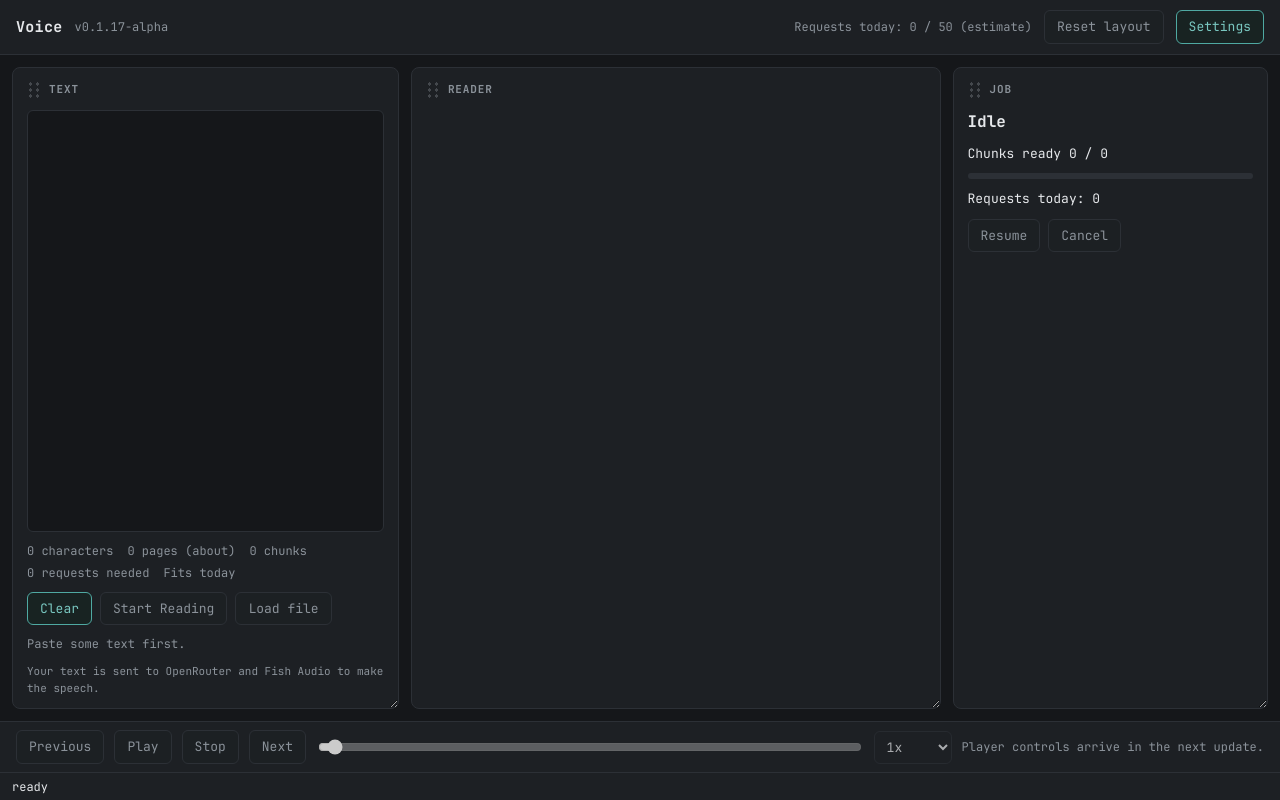
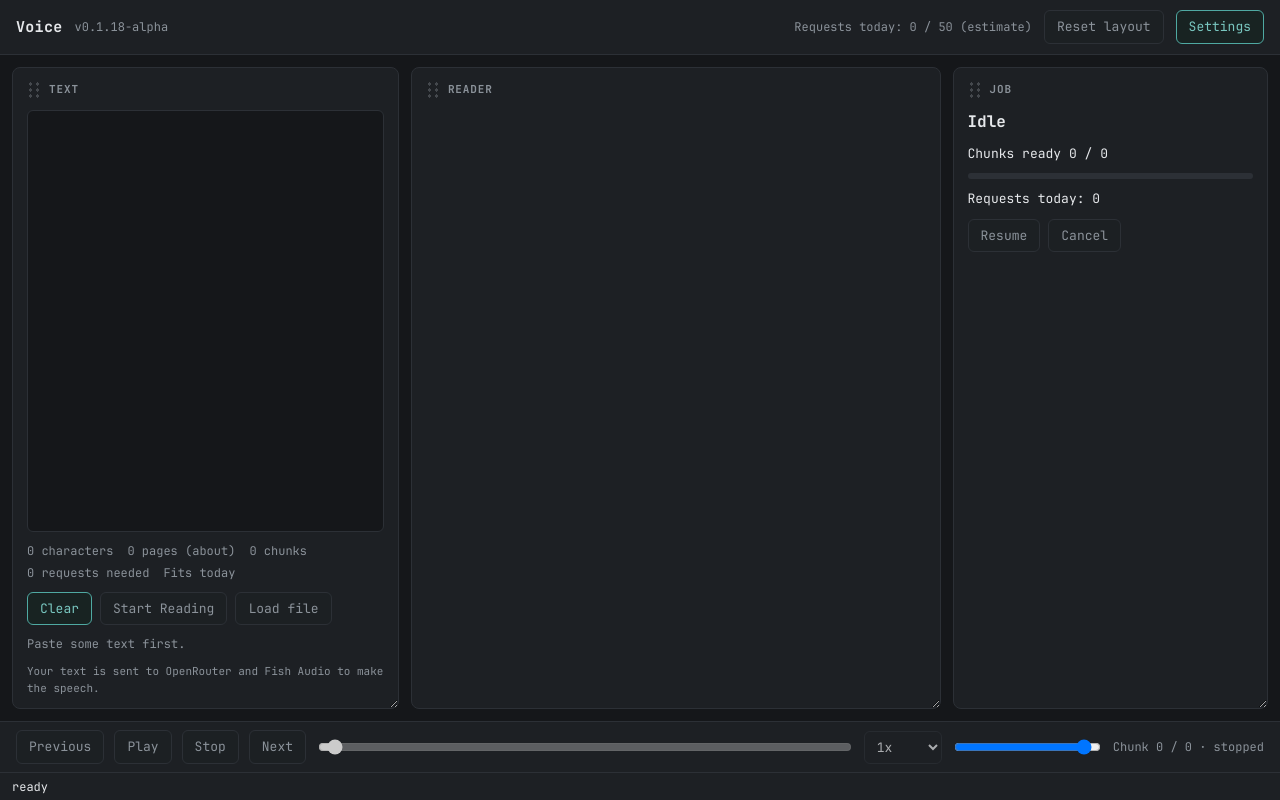
Before and after one commit to NestorKrs/Voice, a React (Vite) app: page / in a window 1280 px wide. Built offline with nearby package versions, Linux system fonts and the light colour scheme.

Commit message:
0.1.18-alpha: implement functional player controls

```diff
--- a/package.json
+++ b/package.json
@@ -1,7 +1,7 @@
 {
   "name": "voice",
   "private": true,
-  "version": "0.1.17-alpha",
+  "version": "0.1.18-alpha",
   "type": "module",
   "scripts": {
     "dev": "vite --host 127.0.0.1 --port 5180 --strictPort",
--- a/src/App.jsx
+++ b/src/App.jsx
@@ -5,6 +5,7 @@ import { computeStats } from './textStats.js';
 import { chunkText } from './textPipeline.js';
 import { createScheduler } from './scheduler.js';
 import { createServices } from './wiring.js';
+import { createPlayerEngine } from './playerEngine.js';
 import { DEFAULT_ORDER, movePanel, stepPanel, loadOrder, saveOrder, resetOrder } from './panelLayout.js';
 
 const storage = typeof localStorage !== 'undefined' ? localStorage : null;
@@ -34,7 +35,10 @@ export default function App() {
   const [order, setOrder] = useState(() => (storage ? loadOrder(storage) : [...DEFAULT_ORDER]));
   const [dragId, setDragId] = useState(null);
   const [drop, setDrop] = useState(null);
+  const [playerState, setPlayerState] = useState({ total: 0, index: 0, status: 'stopped', rate: 1, volume: 1, buffering: false, position: 0, duration: 0 });
   const audioRef = useRef(null);
+  const playerEngineRef = useRef(null);
+  const playerDataRef = useRef({ text, settings, chunks: [] });
   const schedulerRef = useRef(null);
   const timer = useRef(null);
 
@@ -289,6 +293,32 @@ export default function App() {
   };
 
   const chunks = chunkText(text, settings.chunkSize);
+  playerDataRef.current = { text, settings, chunks };
+
+  useEffect(() => {
+    if (!services) return undefined;
+    const engine = createPlayerEngine({
+      getBytes: async (index) => {
+        const data = playerDataRef.current;
+        const chunk = data.chunks[index];
+        if (chunk == null) return null;
+        const key = await services.makeKey({ text: chunk, voice: data.settings.voice });
+        return services.cache.get(key);
+      },
+      onChange: (next) => setPlayerState(next),
+      onEvent: (message) => logEvent(message),
+    });
+    playerEngineRef.current = engine;
+    return () => {
+      engine.destroy();
+      playerEngineRef.current = null;
+    };
+  }, []);
+
+  useEffect(() => {
+    if (playerEngineRef.current) playerEngineRef.current.setTotal(chunks.length);
+  }, [chunks.length]);
+
   const isDefaultOrder = order.join() === DEFAULT_ORDER.join();
 
   const applyOrder = (next, message) => {
@@ -449,19 +479,22 @@ export default function App() {
         </section>
       </div>
       <footer className="playerbar">
-        <button disabled title="The player arrives in the next update.">Previous</button>
-        <button disabled title="The player arrives in the next update.">Play</button>
-        <button disabled title="The player arrives in the next update.">Stop</button>
-        <button disabled title="The player arrives in the next update.">Next</button>
-        <input className="seek" type="range" min="0" max="100" defaultValue="0" disabled title="The player arrives in the next update." />
-        <select disabled title="The player arrives in the next update." defaultValue="1">
+        <button onClick={() => playerEngineRef.current && playerEngineRef.current.prev()} disabled={!playerState.total || playerState.index === 0}>Previous</button>
+        {playerState.status === 'playing'
+          ? <button onClick={() => playerEngineRef.current && playerEngineRef.current.pause()}>Pause</button>
+          : <button onClick={() => playerEngineRef.current && playerEngineRef.current.play()} disabled={!playerState.total}>Play</button>}
+        <button onClick={() => playerEngineRef.current && playerEngineRef.current.stop()} disabled={!playerState.total}>Stop</button>
+        <button onClick={() => playerEngineRef.current && playerEngineRef.current.next()} disabled={!playerState.total || playerState.index >= playerState.total - 1}>Next</button>
+        <input className="seek" type="range" min="0" max={playerState.duration || 0} step="0.1" value={Math.min(playerState.position, playerState.duration || 0)} onChange={(e) => playerEngineRef.current && playerEngineRef.current.seek(Number(e.target.value))} disabled={!playerState.duration} aria-label="Seek" />
+        <select value={playerState.rate} onChange={(e) => playerEngineRef.current && playerEngineRef.current.setRate(Number(e.target.value))} disabled={!playerState.total} aria-label="Playback speed">
           <option value="0.75">0.75x</option>
           <option value="1">1x</option>
           <option value="1.25">1.25x</option>
           <option value="1.5">1.5x</option>
           <option value="2">2x</option>
         </select>
-        <span className="now">Player controls arrive in the next update.</span>
+        <input type="range" min="0" max="1" step="0.01" value={playerState.volume} onChange={(e) => playerEngineRef.current && playerEngineRef.current.setVolume(Number(e.target.value))} aria-label="Volume" />
+        <span className="now">{playerState.buffering ? `Buffering chunk ${playerState.index + 1}` : `Chunk ${playerState.total ? playerState.index + 1 : 0} / ${playerState.total} · ${playerState.status}`}</span>
       </footer>
       {drawerOpen ? (
         <aside className="drawer">
--- a/src/playerEngine.js
+++ b/src/playerEngine.js
@@ -289,6 +289,7 @@ export function createPlayerEngine({ getBytes, createAudio, makeUrl, revokeUrl,
       const before = state.index;
       state = reduce(state, { type: 'NEXT' });
       if (state.index === before) { emitChange(); return; }
+      state = reduce(state, { type: 'JUMP', index: state.index });
       // load new
       loadToken++;
       const token = loadToken;
@@ -302,6 +303,7 @@ export function createPlayerEngine({ getBytes, createAudio, makeUrl, revokeUrl,
       const before = state.index;
       state = reduce(state, { type: 'PREV' });
       if (state.index === before) { emitChange(); return; }
+      state = reduce(state, { type: 'JUMP', index: state.index });
       loadToken++;
       const token = loadToken;
       const oldSlot = active();
@@ -320,6 +322,14 @@ export function createPlayerEngine({ getBytes, createAudio, makeUrl, revokeUrl,
       if (oldSlot.audio) { oldSlot.audio.pause(); }
       if (oldSlot.url) { revokeUrl(oldSlot.url); oldSlot.url = null; oldSlot.loaded = false; }
       loadAndPlay(state.index, token);
+    },
+    seek(position) {
+      if (destroyed) return;
+      const audio = active().audio;
+      if (!audio || !Number.isFinite(position)) return;
+      const duration = Number.isFinite(audio.duration) ? audio.duration : position;
+      audio.currentTime = Math.max(0, Math.min(position, duration));
+      emitChange();
     },
     setRate(r) {
       if (destroyed) return;
```
Also changed, not shown: 2 other files (tests, documents, lock files or other folders).
